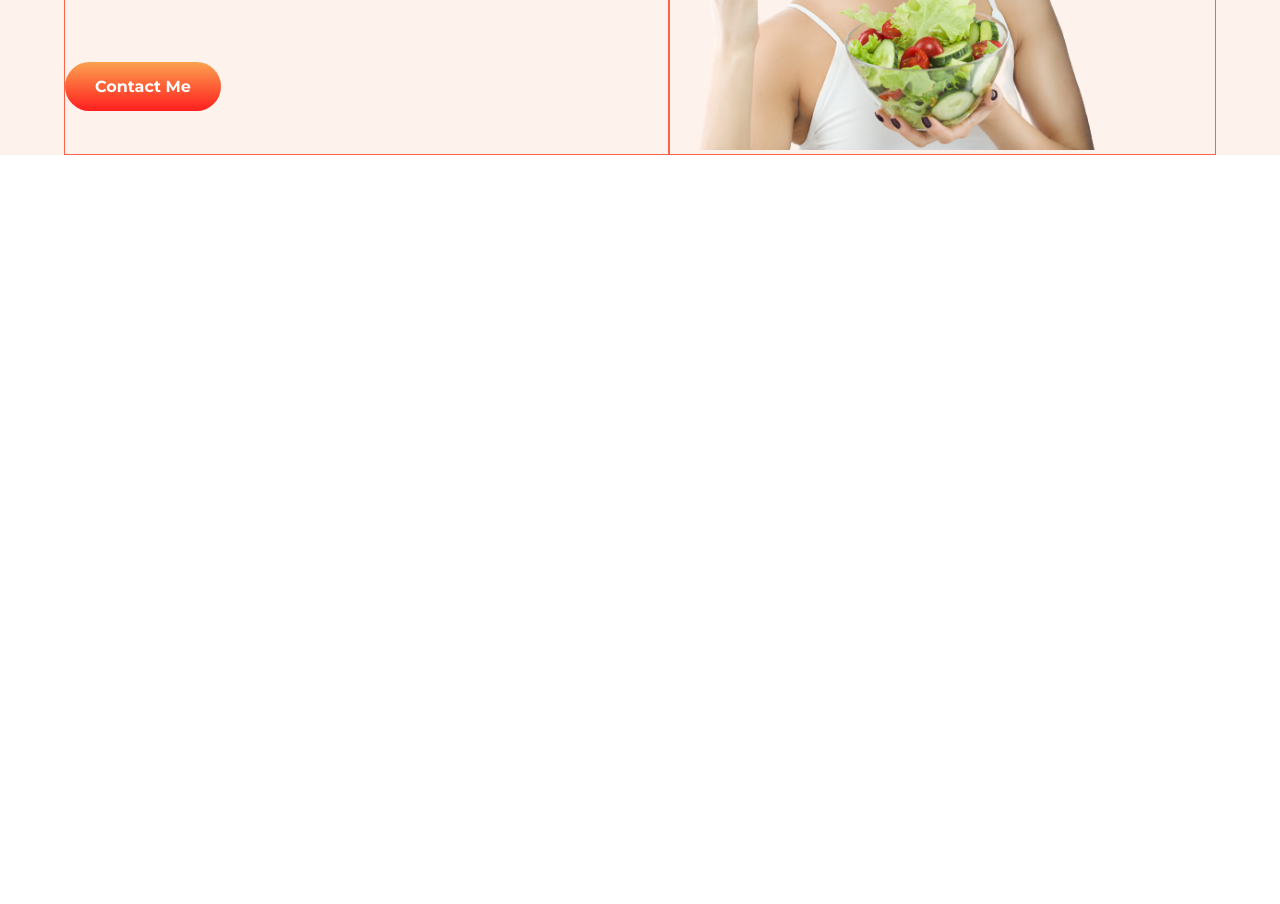
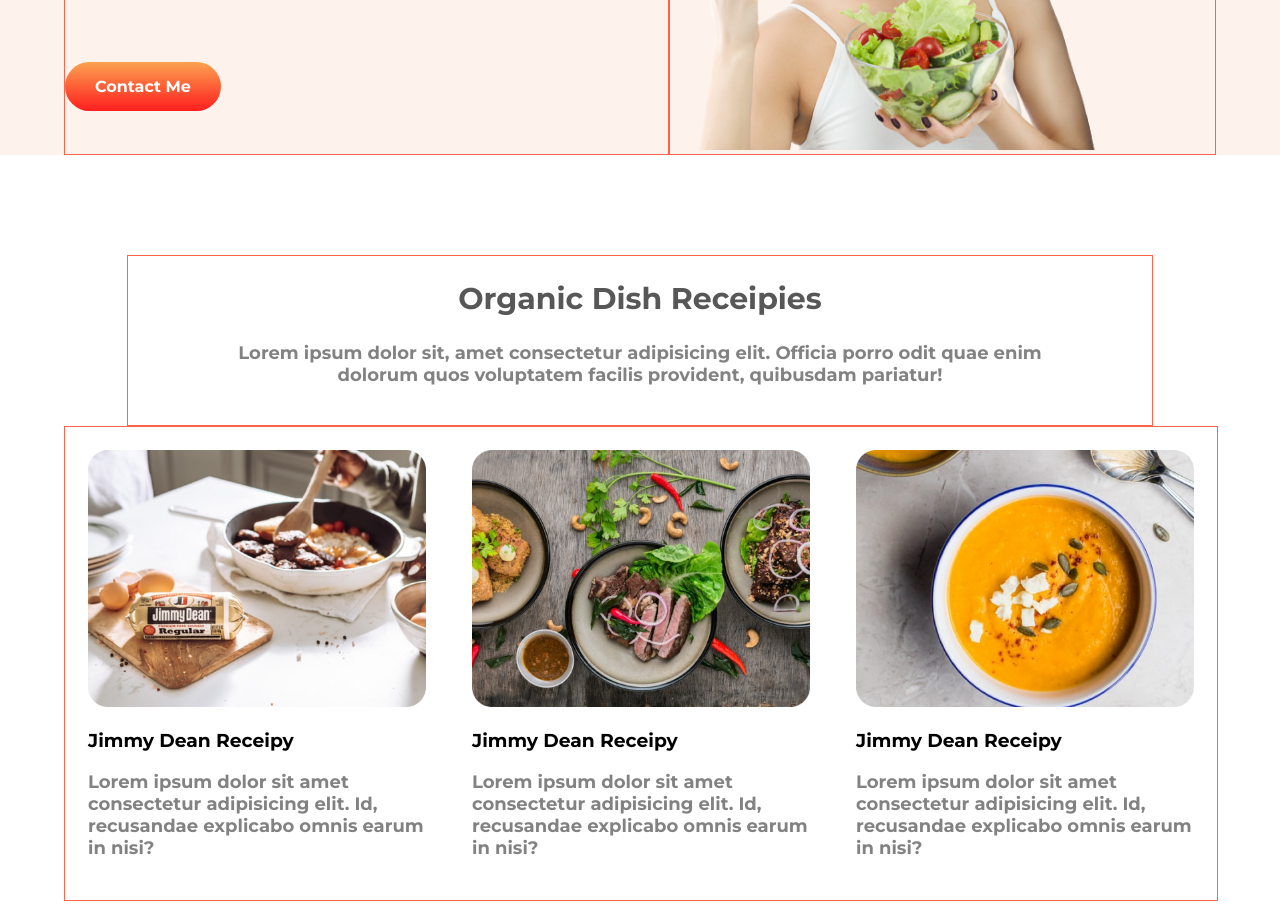
Before and after one commit to Md-Rana-Hossain/organic-food, a plain HTML site: page index.html in a window 1280 px wide. Shown: the part 849-1753 px from the top of the page. Before the commit the page ends 1104 px from the top, so only its background shows below. Drawn offline with Linux system fonts and the light colour scheme.

Commit message:
receipy blog

```diff
--- a/index.html
+++ b/index.html
@@ -43,5 +43,28 @@
             </div>
         </div>
     </section>
+    <section class="third-section">
+        <div class="reciepy-header">
+            <h2>Organic Dish Receipies</h2>
+            <P>Lorem ipsum dolor sit, amet consectetur adipisicing elit. Officia porro odit quae enim dolorum quos voluptatem facilis provident, quibusdam pariatur! </P>
+        </div>
+        <div class="reciepy-blog">
+            <div class="each-blog">
+                <img src="images/food/Project Cover.jpg" alt="Jimmy Dean">
+                <h3>Jimmy Dean Receipy</h3>
+                <p>Lorem ipsum dolor sit amet consectetur adipisicing elit. Id, recusandae explicabo omnis earum in nisi?</p>
+            </div>
+            <div class="each-blog">
+                <img src="images/food/Project Cover1.jpg" alt="Jimmy Dean">
+                <h3>Jimmy Dean Receipy</h3>
+                <p>Lorem ipsum dolor sit amet consectetur adipisicing elit. Id, recusandae explicabo omnis earum in nisi?</p>
+            </div>
+            <div class="each-blog">
+                <img src="images/food/Project Cover.png" alt="Jimmy Dean">
+                <h3>Jimmy Dean Receipy</h3>
+                <p>Lorem ipsum dolor sit amet consectetur adipisicing elit. Id, recusandae explicabo omnis earum in nisi?</p>
+            </div>
+        </div>
+    </section>
 </body>
 </html>
--- a/style.css
+++ b/style.css
@@ -60,3 +60,33 @@ h1 {
 .second-section .btn {
   margin-top: 80px;
 }
+
+/*third Section*/
+.reciepy-header {
+  border: solid 1px tomato;
+  text-align: center;
+  width: 80%;
+  margin: auto;
+}
+.reciepy-header h2 {
+  font-size: 30px;
+  color: #575757;
+}
+.reciepy-header p {
+  justify-content: center;
+  padding: 0 10%;
+  padding-bottom: 2%;
+}
+.reciepy-blog {
+  width: 90%;
+  margin: auto 3% auto 5%;
+  display: flex;
+  border: tomato solid 1px;
+}
+.each-blog {
+  width: 32%;
+  margin: 2% 2%;
+}
+.each-blog img {
+  width: 100%;
+}
```
